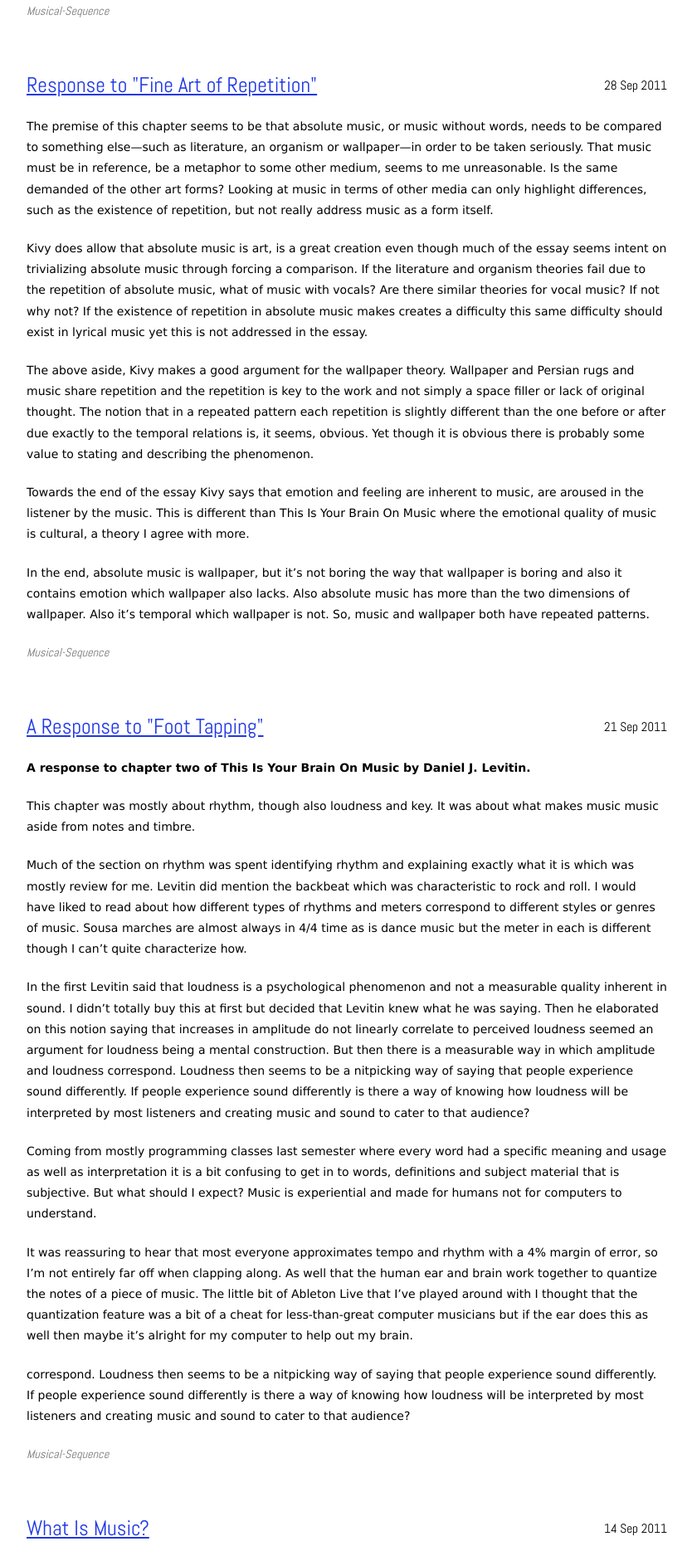
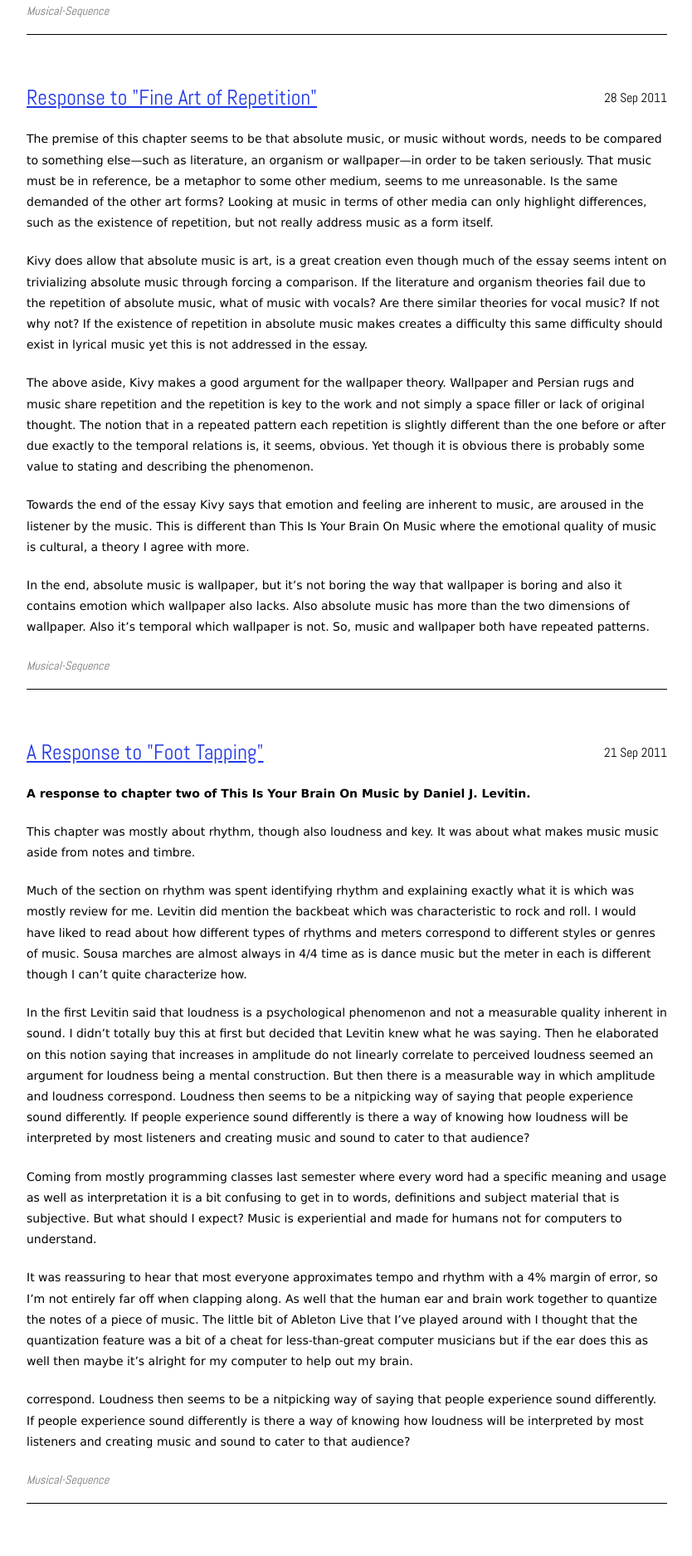
Before and after one commit to paulmmay/blog.paulmay.org, a Jekyll site: the page built from Musical-Sequence/index.html, in a window 1280 px wide. Shown: the part 946-2821 px from the top of the page at 83% size, without its empty margins (222-1056 px from the left). Built offline with Jekyll 4.4.1, drawn with Linux system fonts in a browser that asks for light colours; some web fonts are replaced; Markdown is read by kramdown in place of the engine named in the settings.

Commit message:
Post seperator

```diff
--- a/_includes/sass/article.scss
+++ b/_includes/sass/article.scss
@@ -1,4 +1,9 @@
 article {
+	@include horizontal-separator;
+
+	&:last-child{
+		border-bottom: none;
+	}
 	margin: 1.5em 0 3.5em;
 
 	header, footer {
--- a/public/style.css
+++ b/public/style.css
@@ -141,7 +141,10 @@
   width: 50%; }
 
 article {
+  border-bottom: 1px solid black;
   margin: 1.5em 0 3.5em; }
+  article:last-child {
+    border-bottom: none; }
   article header, article footer {
     font-family: 'Lucida Grande', sans-serif;
     margin: 0 0 1em; }
```
